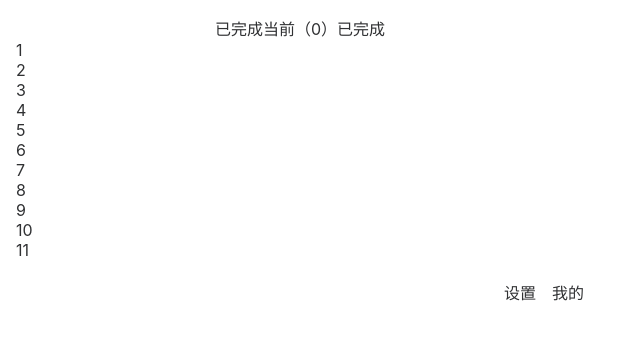
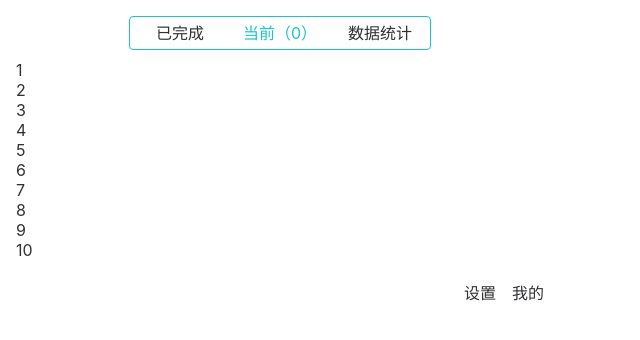
Before and after one commit to Zeffon/hourglass, a Vue app: page / in a window 1280 px wide. Shown: the top 340 px of the page, without its empty margins (0-640 px from the left). Built offline with nearby package versions, Linux system fonts and the light colour scheme.

Commit message:
style: m-header

```diff
--- a/src/assets/scss/base.scss
+++ b/src/assets/scss/base.scss
@@ -2,7 +2,7 @@
 .g-popup {
   display: flex;
   flex-direction: column;
-  width: 600px;
+  width: 560px;
   height: 320px;
   background: $color-background;
   color: $color-text;
@@ -13,6 +13,7 @@
   &-header {
     display: flex;
     justify-content: center;
+    margin-bottom: 10px;
   }
 
   &-main {
@@ -45,4 +46,17 @@
 // 模块通用样式
 .m-header {
   display: flex;
+  border: 1px solid $color-theme;
+  border-radius: 4px;
+  &__item {
+    width: 100px;
+    height: 32px;
+    line-height: 32px;
+    text-align: center;
+    color: $color-text;
+    cursor: pointer;
+  }
+  .is-active {
+    color: $color-theme;
+  }
 }
--- a/src/chrome/popup/components/header.vue
+++ b/src/chrome/popup/components/header.vue
@@ -3,13 +3,15 @@
  * @Author: Zeffon
  * @Date: 2021-10-24 22:30:07
  * @LastEditors: Zeffon
- * @LastEditTime: 2021-10-26 21:00:22
+ * @LastEditTime: 2021-10-27 21:36:20
 -->
 <template>
   <div class="m-header">
-    <div>已完成</div>
-    <div>当前（{{ curCount }}）</div>
-    <div>已完成</div>
+    <div class="m-header__item" @click="clickOne">已完成</div>
+    <div class="m-header__item is-active" @click="clickTwo">
+      当前（{{ curCount }}）
+    </div>
+    <div class="m-header__item" @click="clickThree">数据统计</div>
   </div>
 </template>
 
@@ -26,6 +28,17 @@ export default defineComponent({
         return 0
       }
     }
+  },
+  methods: {
+    clickOne() {
+      console.log(1)
+    },
+    clickTwo() {
+      console.log(2)
+    },
+    clickThree() {
+      console.log(3)
+    }
   }
 })
 </script>
```
